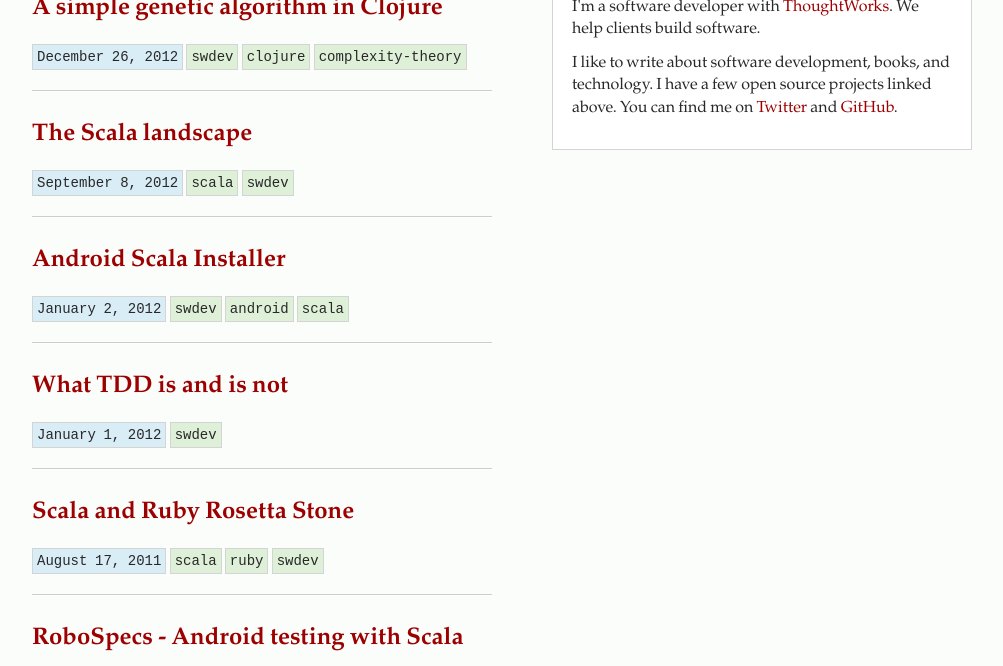
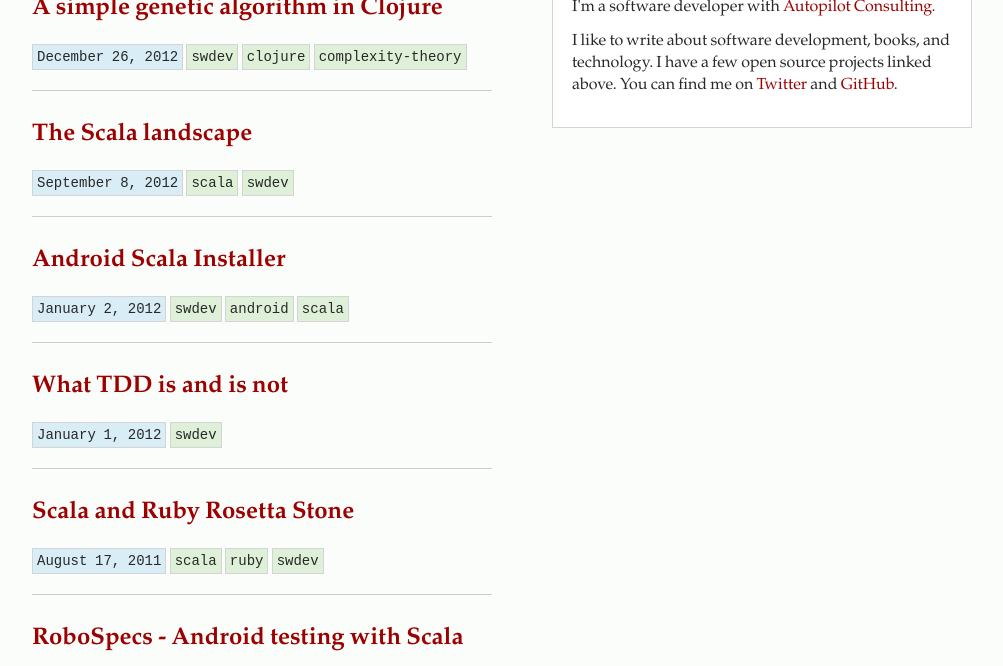
Before and after one commit to jbrechtel/blog, a Jekyll site: the page built from index.html, in a window 1280 px wide and 900 px high, cut to the strip 234-900 px from the top of the window. Shown: the whole strip, without its empty margins (138-1141 px from the left). Built offline with Jekyll 4.4.1, drawn with Linux system fonts in a browser that asks for light colours; Markdown is read by kramdown in place of the engine named in the settings; some of the changed text lies outside the part shown.

Commit message:
update gems; update work

```diff
--- a/_layouts/layout.html
+++ b/_layouts/layout.html
@@ -57,7 +57,7 @@
           <a class="brand" href="/">james brechtel</a>
           <div class="nav-collapse" id="main-menu">
             <ul class="nav" id="main-menu-left">
-              <li><a id="swatch-link" href="http://www.thoughtworks.com">ThoughtWorks</a></li>
+              <li><a id="swatch-link" href="http://www.autopilotllc.com">Autopilot</a></li>
               <li class="dropdown">
                 <a class="dropdown-toggle" data-toggle="dropdown" href="#">GitHub <b class="caret"></b></a>
                 <ul class="dropdown-menu" id="swatch-menu">
--- a/index.html
+++ b/index.html
@@ -27,7 +27,7 @@
     </div>
     <img class="img-rounded img-polaroid" alt="photo of me" src="http://1.gravatar.com/avatar/11a805ea466c387c9c66884a1996d2f8?size=120"></img>
     <p>
-    I'm a software developer with <a href="http://www.thoughtworks.com">ThoughtWorks</a>. We help clients build software.
+    I'm a software developer with <a href="http://www.autopilotllc.com">Autopilot Consulting</a>.
     </p>
     <p>
     I like to write about software development, books, and technology. I have a few open
```
Also changed, not shown: Gemfile.lock, 1 other file.
